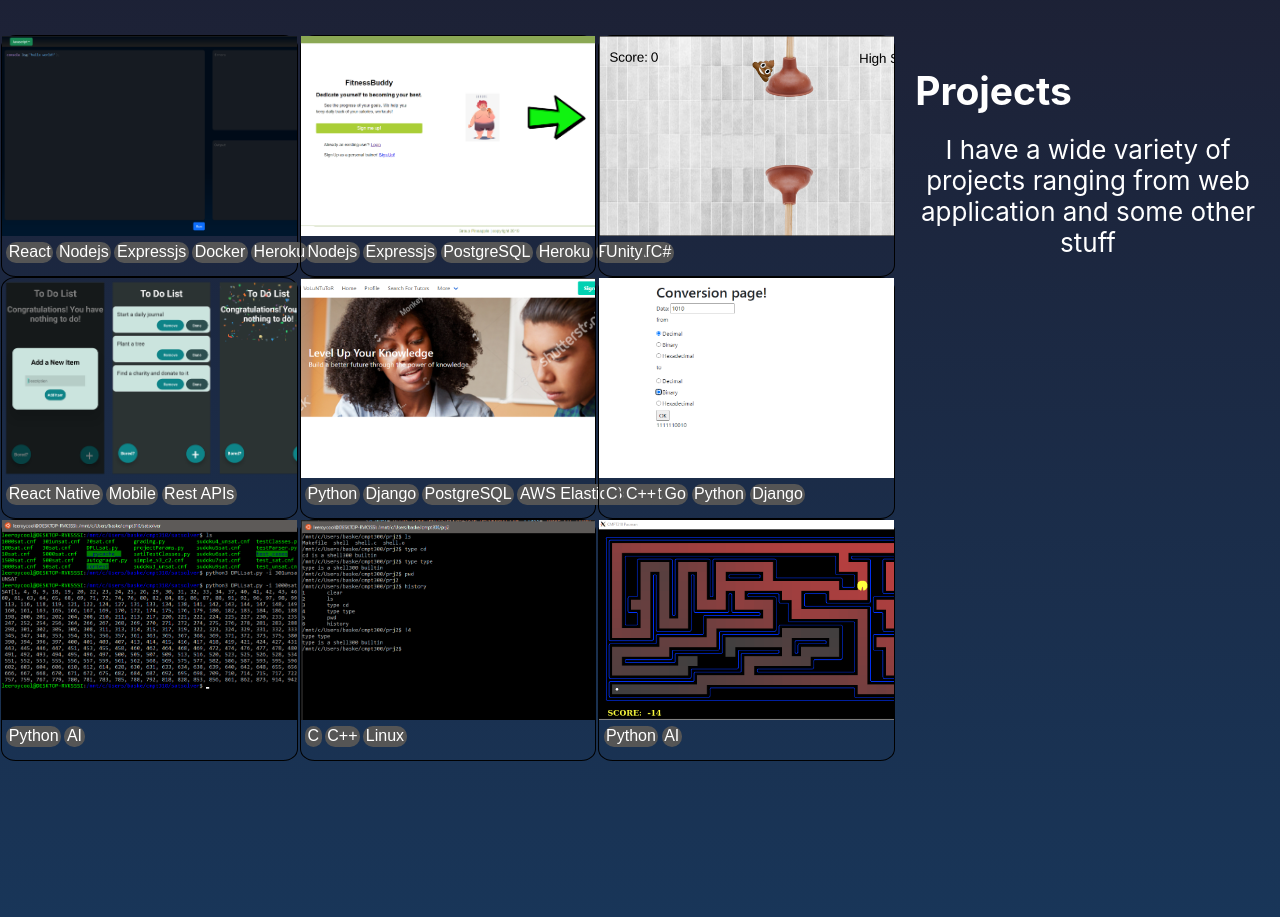
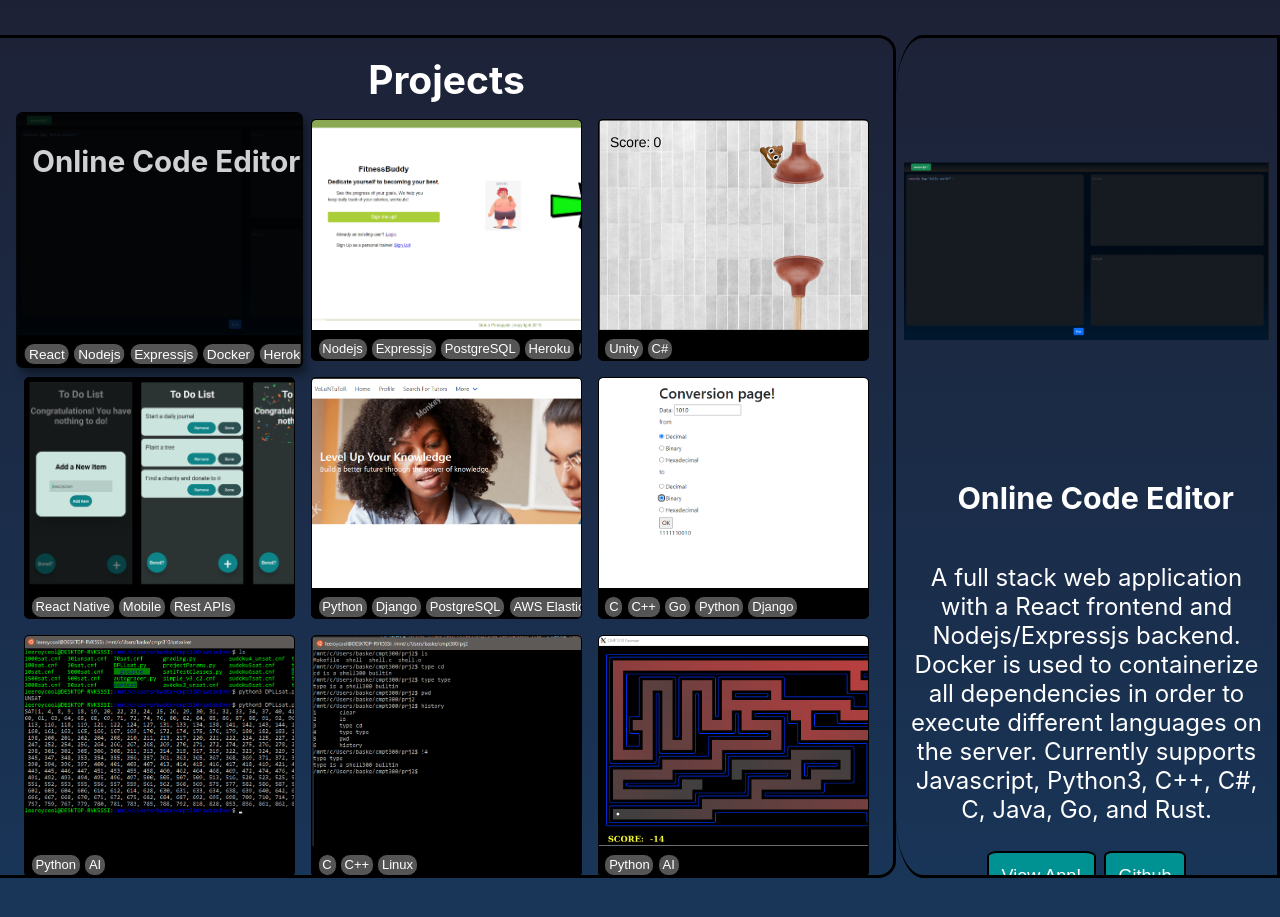
Before and after one commit to leeroygomos/leeroygomos.github.io, a React (Create React App) app: page / in a window 1280 px wide. Shown: the part 1725-2642 px from the top of the page. Built offline with nearby package versions, Linux system fonts and the light colour scheme.

Commit message:
updated everything

```diff
--- a/src/App.scss
+++ b/src/App.scss
@@ -14,7 +14,16 @@
   padding-bottom: 10vh;
     &__header{
       @extend .item;
-      justify-content: center;
+      div{
+        height: 90vh;
+        margin: 2vh;
+        display: flex;
+        flex-direction: column;
+        justify-content: center;
+        font-size: calc(10px + 5vmin);
+        border: #000000 solid 0.3vw;
+        border-radius: 2%;
+      }
     }
     &__about{
       @extend .item;
--- a/src/components/AboutMe.scss
+++ b/src/components/AboutMe.scss
@@ -45,7 +45,7 @@
                     padding-right: 5vw;
                     font-size: large;
                     text-align: left;
-                    border-left: white solid;
+                    border-left: black solid;
                 }
             }
         }
--- a/src/components/AboutMe.tsx
+++ b/src/components/AboutMe.tsx
@@ -45,19 +45,19 @@ export default function AboutMe(){
                 </div>
                 <div className='languages'>
                     <h5>Languages</h5>
-                    {languages.map(language => {return <Tag text={language} size='x-large'/>})}
+                    {languages.map(language => {return <Tag key={language} text={language} size='x-large'/>})}
                 </div>
                 <div className='frameworks'>
                     <h5>Frameworks</h5>
-                    {frameworks.map(framework => {return <Tag text={framework} size='x-large'/>})}
+                    {frameworks.map(framework => {return <Tag key={framework} text={framework} size='x-large'/>})}
                 </div>
                 <div className='technologies'>
                     <h5>Technologies</h5>
-                    {technologies.map(tech => {return <Tag text={tech} size='x-large'/>})}
+                    {technologies.map(tech => {return <Tag key={tech} text={tech} size='x-large'/>})}
                 </div>
                 <div className='certifications'>
                     <h5>Certifications</h5>
-                    {certifications.map(cert => {return <Tag text={cert.name} size='x-large'/>})}
+                    {certifications.map(cert => {return <Tag key={cert.name} text={cert.name} size='x-large'/>})}
                 </div>
             </div>
         </div>
--- a/src/components/Card.scss
+++ b/src/components/Card.scss
@@ -1,21 +1,29 @@
 .card{
-    margin:auto;
+    margin:1vh;
     display: grid;
-    background-color: rgba(0, 0, 0, 0);
+    background-color: #000000;
+    background-size: cover;
     grid-template-rows: 90% 10%;
-    position: relative;
-    width: 23vw;
+    overflow: hidden;
+    width: 21vw;
     height: 30vh;
-    border-radius: 5%;
+    border-radius: 2%;
     border-color: black;
     border-style: solid;
-    border-width: 1px;
+    border-width: 0.2vh;
     &:hover{
         transform: scale(1.05);
         cursor: pointer;
+        box-shadow: 0.5vh 0.5vw 1vh rgba(0, 0, 0, 0.454);
+    }
+    &__selected{
+        @extend .card;
+        transform: scale(1.05);
+        outline: 1px solid black;
+        box-shadow: 0.5vh 0.5vw 1vh rgba(0, 0, 0, 0.454);
     }
     .card-body{
-        height: 25vh;
+        height: 97%;
         position: relative;
         background-size: cover;
         background-repeat: no-repeat;
@@ -27,16 +35,18 @@
             background-color: black;
             color: white;
             &:hover{
-                opacity: 0.6;
+                opacity: 0.8;
+            }
+            &__selected{
+                @extend .card-title;
+                opacity: 0.8;
             }
         }
     }
     .card-tags{
-        height: 5vh;
+        height: 3%;
         display: flex;
         flex-direction: row;
-        position: absolute;
-        top: 25.5vh;
-        left: 0.2vw;
+        padding-left: 0.3vw;
     }
 }
--- a/src/components/Card.tsx
+++ b/src/components/Card.tsx
@@ -1,17 +1,18 @@
 import './Card.scss';
 import Tag from './Tag';
 
-export default function Card(props : {name: string, imgUrl?: string, tags: string[]}){
+export default function Card(props : {name: string, imgUrl?: string, tags: string[], onClick: () => void, currentProject: string}) {
+
     return (
-        <article className="card">
+        <div className={props.currentProject === props.name ? "card__selected" : "card"} onClick={props.onClick}>
             <div className="card-body" style={{backgroundImage: (props.imgUrl ? `url(${props.imgUrl})` : '')}}>
-                <div className="card-title">
+                <div className={props.currentProject === props.name ? "card-title__selected" : "card-title"}>
                     <h3>{props.name}</h3>
                 </div>
             </div>
             <div className="card-tags">
-                {props.tags.map(tag =>{return <Tag text={tag}/>})}
+                {props.tags.map(tag =>{return <Tag key={tag} text={tag} size='small'/>})}
             </div>
-        </article>
+        </div>
     );
 }
--- /dev/null
+++ b/src/components/Contact.scss
@@ -0,0 +1,30 @@
+.grid-container__contact {
+    display: grid;
+    max-height: 100vh;
+    grid-template-columns: 60% 40%;
+    grid-template-areas:
+    "left-container right-container";
+    .left-container{
+        grid-area: left-container;
+        display: flex;
+        flex-direction: column;
+        p{
+            padding: 10vw;
+        }
+    }
+    .right-container{
+        grid-area: right-container;
+        display: flex;
+        flex-direction: column;
+        align-self: center;
+        justify-self: center;
+        width: 25vw;
+        height: 50vh;
+        border: solid black 0.3vw;
+        .email-form{
+            display: flex;
+            flex-direction: column;
+            align-items: center;
+        }
+    }
+}
--- /dev/null
+++ b/src/components/Contact.tsx
@@ -0,0 +1,27 @@
+import './Contact.scss';
+
+export default function Contact(){
+    return (
+        <div className='grid-container__contact'>
+            <div className='left-container'>
+                <p>
+                    I am currently open to new opportunities. Feel free to connect with me on LinkedIn or email me at leeroy.gomos@gmail.com
+                </p>
+            </div>
+
+            <div className='right-container'>
+                <h1>Contact Me</h1>
+                <form className='email-form'>
+                    <label htmlFor='subject'>Subject</label>
+                    <input type='text' name='subject' id='subject' />
+                    <label htmlFor='name'>Name</label>
+                    <input type='text' name='name' id='name' />
+                    <label htmlFor='fromEmail'>Email</label>
+                    <input type='text' name='fromEmail' id='fromEmail' />
+                    <label htmlFor='body'>Body</label>
+                    <textarea name='body' id='body'>body</textarea>
+                </form>
+            </div>
+        </div>
+    );
+}
--- a/src/components/Projects.scss
+++ b/src/components/Projects.scss
@@ -1,26 +1,73 @@
 .grid-container__projects {
+    max-height: 100vh;
     display: grid;
     grid-template-columns: 70% 30%;
     grid-template-areas:
     "left-container right-container";
     .left-container {
-        display: flex;
-        flex-direction: row;
-        flex-wrap: wrap;
+        border: solid black 0.3vw;
+        border-left-style: none;
+        display: grid;
+        grid-area: left-container;
+        grid-template-rows: 10% 90%;
+        border-radius: 0 2% 2% 0;
+        align-items: center;
+        grid-template-areas:
+            "header"
+            "items";
+        .header{
+            grid-area: header;
+            margin: 1vh;
+        }
+        .items{
+            width: 100%;
+            grid-area: items;
+            display: flex;
+            flex-direction: row;
+            flex-wrap: wrap;
+            justify-content: center;
+        }
     }
     .right-container {
+        grid-area: right-container;
         display: grid;
-        grid-template-rows: 10% 90%;
+        padding: 1vh;
+        border: solid black 0.3vw;
+        border-left-style: none;
+        border-radius: 7% 0 0 7%;
+        overflow: hidden;
+        grid-template-rows: 50% 10% 40%;
         grid-template-areas:
-            "header"
+            "image"
+            "title"
             "content";
-        .header {
-            grid-area: header;
-            text-align: left;
+
+        .image{
+            grid-area: image;
+            align-self: center;
+            width: 100%;
+        }
+        .title {
+            grid-area: title;
             padding-left: 5%;
+            align-self: center;
         }
         .content {
             grid-area: content;
+            font-size: x-large;
+            .button{
+                font-size: large;
+                padding: 1vw;
+                margin: 0.3vw;
+                border-radius: 10%;
+                border-style: solid;
+                color: white;
+                background-color: rgb(0, 146, 146);
+                &:hover{
+                    background-color: burlywood;
+                    transform: scale(1.05);
+                }
+            }
         }
     }
 }
--- a/src/components/Projects.tsx
+++ b/src/components/Projects.tsx
@@ -1,19 +1,38 @@
+import { useState } from 'react';
 import './Projects.scss';
 import Card from './Card';
 import {projectItems} from './constants';
 
 export default function Projects(){
+    const [currentProject, setCurrentProject] = useState(projectItems[0]);
+
+    const selectProject = (index : number) => {
+        setCurrentProject(projectItems[index]);
+    }
+
     return (
         <div className='grid-container__projects'>
             <div className='left-container'>
-                {projectItems.map((item) => {
-                    return <Card key={item.title} name={item.title} imgUrl={item.img} tags={item.tags}/>
+            <h2 className='header'>Projects</h2>
+            <div className='items'>
+                {projectItems.map((item, index) => {
+                    return <Card key={index}
+                                name={item.title}
+                                imgUrl={item.img}
+                                tags={item.tags}
+                                onClick={() => selectProject(index)}
+                                currentProject={currentProject.title}
+                            />
                 })}
             </div>
+            </div>
             <div className='right-container'>
-                <h2 className='header'>Projects</h2>
+                <img className='image' src={currentProject.img} alt={currentProject.title} />
+                <h3 className='title'>{currentProject.title}</h3>
                 <div className='content'>
-                    <p className='body'>I have a wide variety of projects ranging from web application and some other stuff</p>
+                <p>{currentProject.description}</p>
+                    { currentProject.link ? <button className='button' onClick={() => window.open(currentProject.link, '_blank')}>View App!</button> : <></> }
+                    { currentProject.github ? <button className='button' onClick={() => window.open(currentProject.github, '_blank')}>Github</button> : <></> }
                 </div>
             </div>
         </div>
--- a/src/components/Tag.scss
+++ b/src/components/Tag.scss
@@ -4,10 +4,9 @@
     background-color: #555555;
     color: white;
     border-radius: 10px;
-    border: none;
-    padding: 0.2vh 0.2vw;
+    border: solid black 0.1px;
+    padding: 0.3vh 0.3vw;
     margin: 0.2vh;
     font-size: medium;
     text-align: center;
-    justify-content: center;
 }
```
Also changed, not shown: src/App.tsx (+6 -7 lines).
